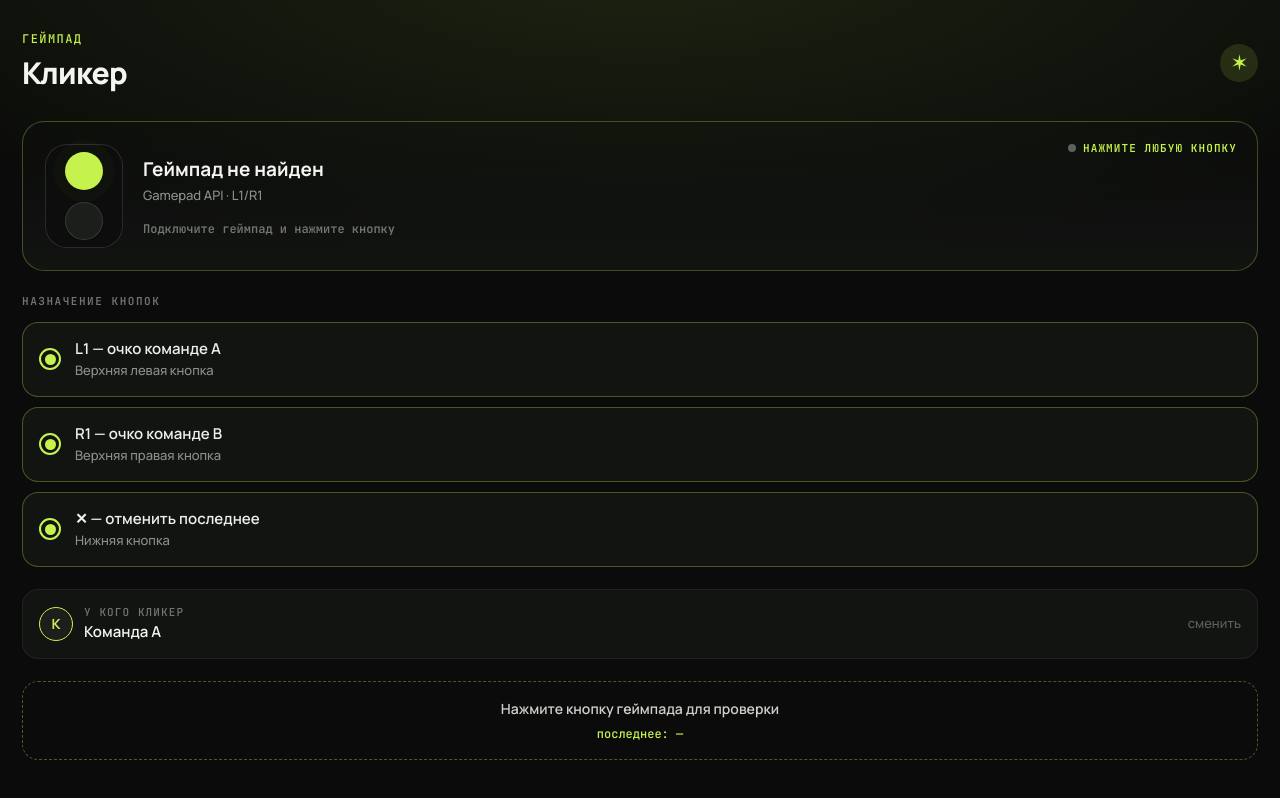
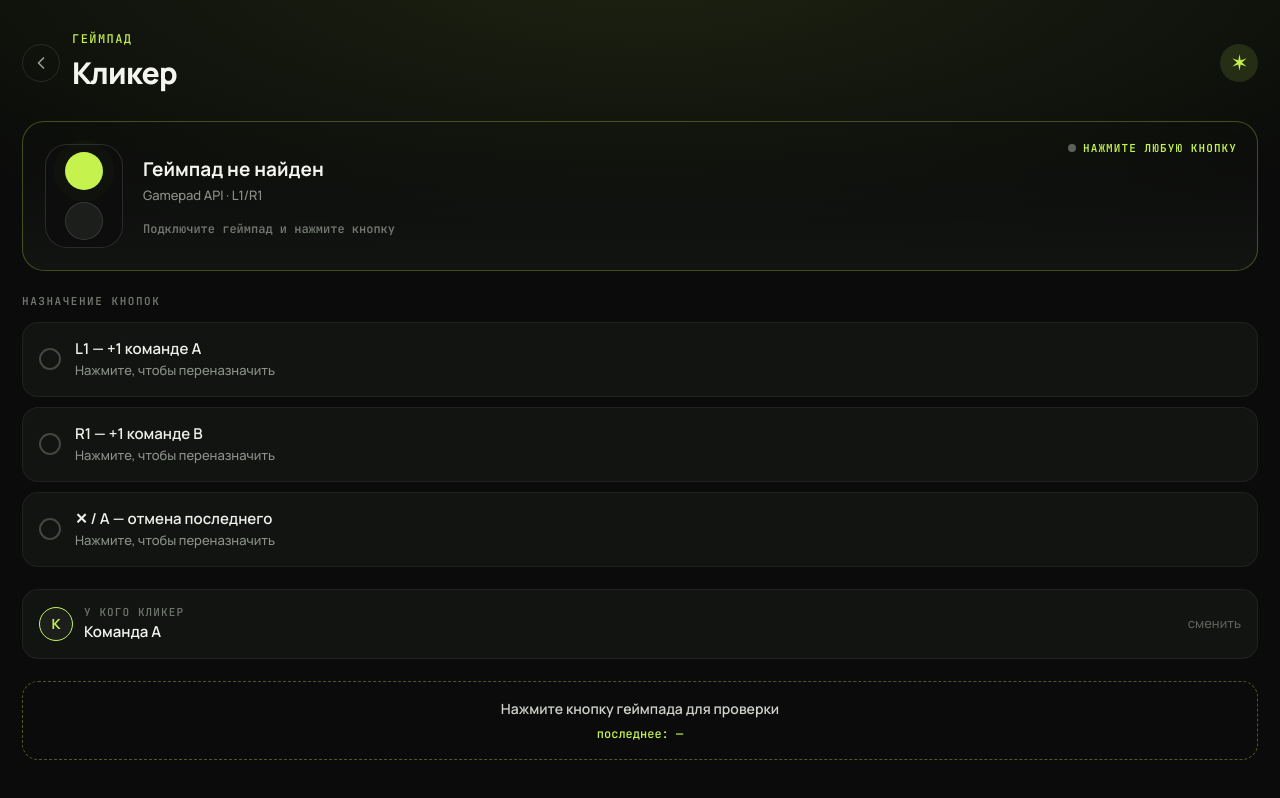
Before and after one commit to nikitasmg/padel-score, a Next.js app: page /clicker in a window 1280 px wide. Built offline with nearby package versions, Linux system fonts and the light colour scheme.

Commit message:
Экран кликера: кнопка назад и переназначение кнопок (learn mode)

```diff
--- a/app/clicker/page.tsx
+++ b/app/clicker/page.tsx
@@ -1,19 +1,36 @@
 "use client";
+import { useRouter } from "next/navigation";
+import { ChevronLeft } from "lucide-react";
 import { useClickerStore } from "@/store/clickerStore";
 import { useMatchStore } from "@/store/matchStore";
+import { buttonLabel, EVENT_LABEL, type ClickerAction } from "@/lib/gamepad/mapping";
 
 export default function ClickerPage() {
-  const { holder, connected, gamepadId, lastEvent, setHolder } = useClickerStore();
+  const router = useRouter();
+  const { holder, connected, gamepadId, lastEvent, setHolder, bindings, learning, setLearning } =
+    useClickerStore();
   const match = useMatchStore((s) => s.match);
   const holderName = match ? `${match.teams[holder.team].players[holder.player].name} · Команда ${holder.team === 0 ? "A" : "B"}` : "Команда A";
+
+  const toggleLearn = (action: ClickerAction) =>
+    setLearning(learning === action ? null : action);
 
   return (
     <div className="w-full">
       <div className="px-[22px] pt-[30px]">
         <div className="flex items-center justify-between mb-[26px]">
-          <div>
-            <div className="font-mono font-medium text-[12px] tracking-[.12em] uppercase text-accent">Геймпад</div>
-            <div className="font-display font-extrabold text-[30px] tracking-[-.02em] text-ink mt-0.5">Кликер</div>
+          <div className="flex items-center gap-3">
+            <button
+              aria-label="Назад"
+              onClick={() => router.back()}
+              className="w-[38px] h-[38px] rounded-full border border-white/10 flex items-center justify-center text-[#9a9f97] active:scale-95 transition-transform"
+            >
+              <ChevronLeft size={20} />
+            </button>
+            <div>
+              <div className="font-mono font-medium text-[12px] tracking-[.12em] uppercase text-accent">Геймпад</div>
+              <div className="font-display font-extrabold text-[30px] tracking-[-.02em] text-ink mt-0.5">Кликер</div>
+            </div>
           </div>
           <div className="w-[38px] h-[38px] rounded-full bg-accent/[.12] flex items-center justify-center text-accent font-bold text-[17px]">✶</div>
         </div>
@@ -44,9 +61,19 @@ export default function ClickerPage() {
         {/* button mode */}
         <div className="font-mono font-semibold text-[11px] tracking-[.14em] uppercase text-muted2 mb-3">Назначение кнопок</div>
         <div className="flex flex-col gap-2.5 mb-[22px]">
-          <ModeRow active title="L1 — очко команде A" subtitle="Верхняя левая кнопка" onClick={() => {}} />
-          <ModeRow active title="R1 — очко команде B" subtitle="Верхняя правая кнопка" onClick={() => {}} />
-          <ModeRow active title="✕ — отменить последнее" subtitle="Нижняя кнопка" onClick={() => {}} />
+          {(["pointA", "pointB", "undo"] as ClickerAction[]).map((action) => {
+            const isLearning = learning === action;
+            const idx = bindings[action];
+            return (
+              <ModeRow
+                key={action}
+                active={isLearning}
+                title={`${buttonLabel(idx)} — ${EVENT_LABEL[action]}`}
+                subtitle={isLearning ? "Нажмите кнопку на геймпаде…" : "Нажмите, чтобы переназначить"}
+                onClick={() => toggleLearn(action)}
+              />
+            );
+          })}
         </div>
 
         {/* holder */}
```
